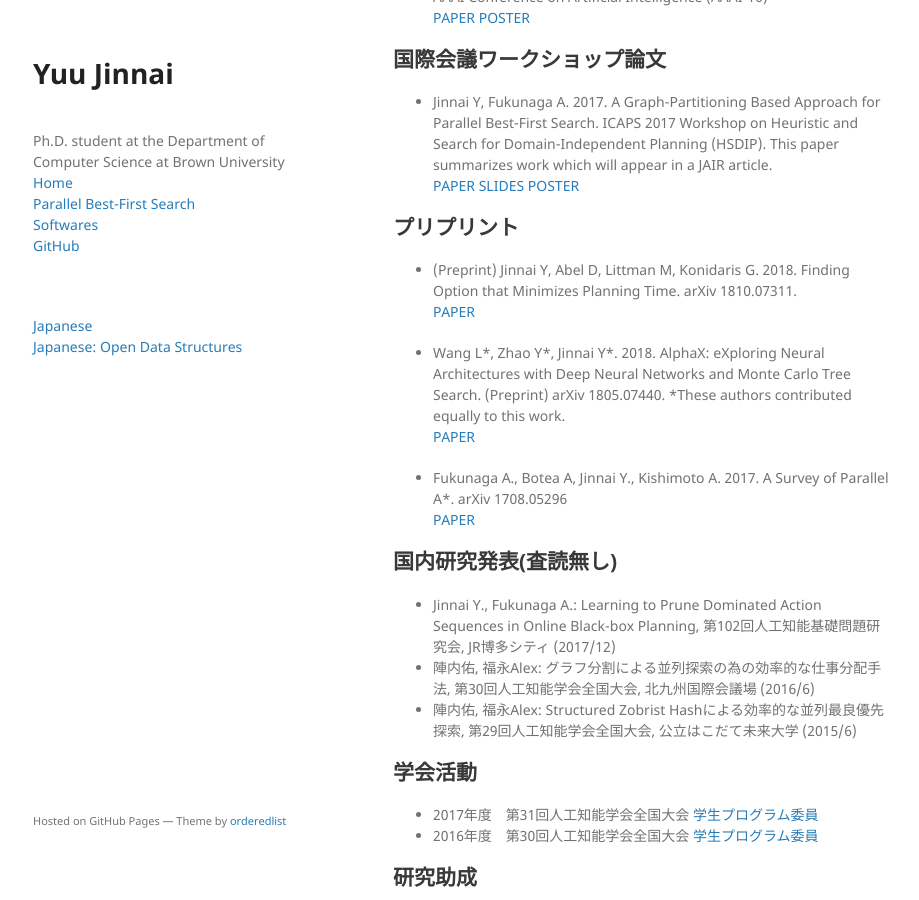
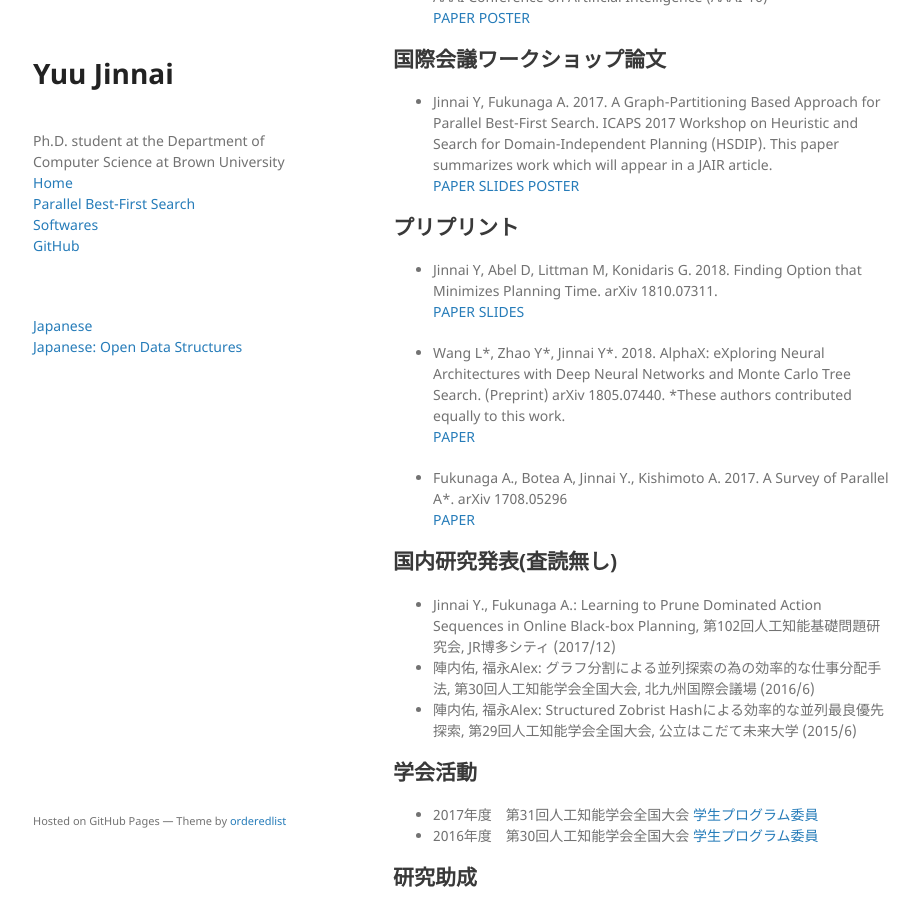
Before and after one commit to jinnaiyuu/jinnaiyuu.github.io, a Jekyll site: the page built from ja/index.md, in a window 1280 px wide and 900 px high, scrolled down 1270 px. Shown: the whole window, without its empty margins (177-1096 px from the left). Built offline with Jekyll 4.4.1, drawn with Linux system fonts in a browser that asks for light colours; our own code applies the rules of GitHub Pages for plain Markdown files.

Commit message:
added slides for the arXiv-options paper

```diff
--- a/ja/index.md
+++ b/ja/index.md
@@ -40,8 +40,8 @@
 
 ## プリプリント
 
-- (Preprint) Jinnai Y, Abel D, Littman M, Konidaris G. 2018. Finding Option that Minimizes Planning Time. arXiv 1810.07311.
-[PAPER](https://arxiv.org/abs/1810.07311)
+- Jinnai Y, Abel D, Littman M, Konidaris G. 2018. Finding Option that Minimizes Planning Time. arXiv 1810.07311.
+[PAPER](https://arxiv.org/abs/1810.07311) [SLIDES](../pdf/slides/arXiv-options slides.pdf)
 
 - Wang L\*, Zhao Y\*, Jinnai Y\*. 2018. AlphaX: eXploring Neural Architectures with Deep Neural Networks and Monte Carlo Tree Search. (Preprint) arXiv 1805.07440. \*These authors contributed equally to this work.
 [PAPER](https://arxiv.org/abs/1805.07440)
```
Also changed, not shown: index.md (+1 -1 lines).
